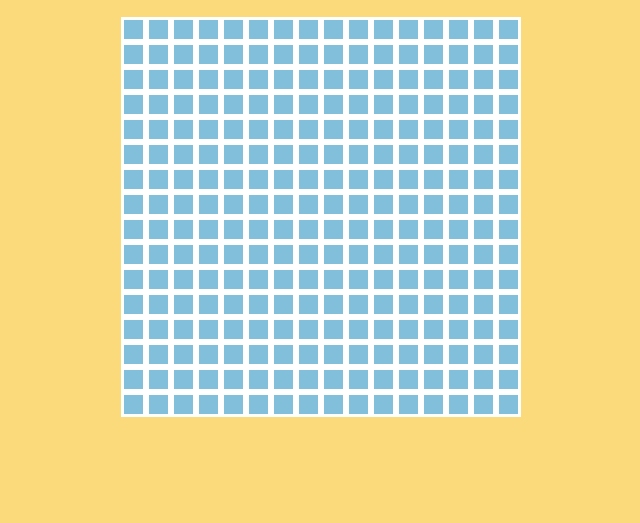
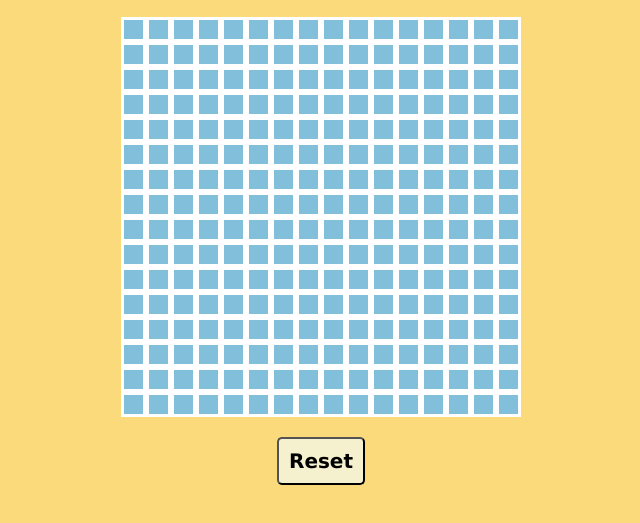
Before and after one commit to alymdc29/etch-a-sketch, a plain HTML site: page index.html in a window 1280 px wide. Shown: the part 137-660 px from the top of the page, without its empty margins (319-959 px from the left). Drawn offline with Linux system fonts and the light colour scheme.

Commit message:
Add reset button

```diff
--- a/index.html
+++ b/index.html
@@ -11,5 +11,6 @@
   <h1>Etch-a-Sketch</h1>
   <button>Create a new grid</button>
   <div id="container"></div>
+  <button id="reset-btn">Reset</button>
 </body>
 </html>
```
